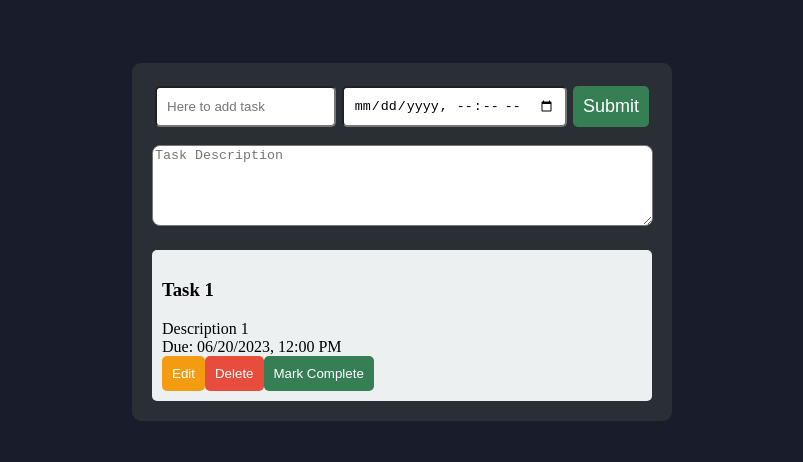
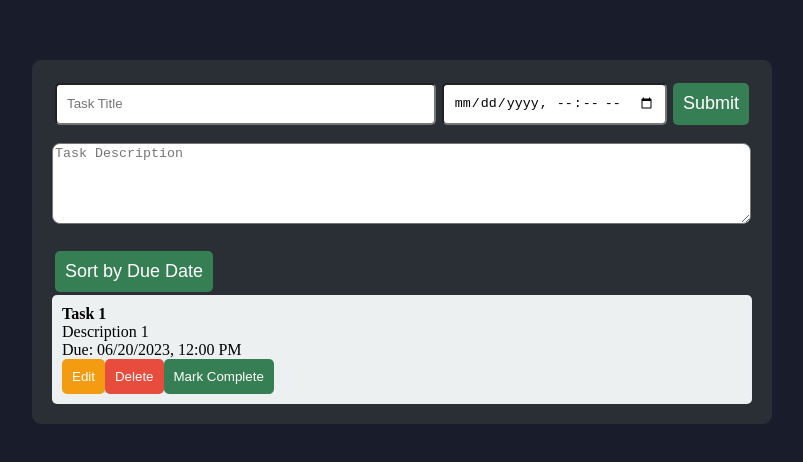
Before and after one commit to DuxEva/assignment, a plain HTML site: page week0/todo_list/index.html in a window 1280 px wide. Shown: the part 158-620 px from the top of the page, without its empty margins (238-1041 px from the left). Drawn offline with Linux system fonts and the light colour scheme.

Commit message:
add sort functionality

```diff
--- a/week0/day2.js
+++ b/week0/day2.js
@@ -127,9 +127,6 @@ console.log(filterByAge(people, 18));
 
 const compose = (...fns) => initialValue => fns.reduce((val, fn) => fn(val), initialValue);
 
-const addOne = (num) => num + 1;
-const double = (num) => num * 2;
 
-const addOneAndDouble = compose(double, addOne);
-
+const addOneAndDouble = compose(addOne, double);
 console.log(addOneAndDouble(2));
--- a/week0/todo_list/css.css
+++ b/week0/todo_list/css.css
@@ -3,6 +3,7 @@ html {
   background: #191d2b;
   margin: 0;
   padding: 0;
+  box-sizing: border-box;
 }
 
 body {
@@ -17,7 +18,7 @@ body {
   border-radius: 9px;
   padding: 20px;
   max-height: 85vh;
-  width: 500px;
+  width: 700px;
   overflow-y: auto;
   overflow-x: hidden;
 }
@@ -79,12 +80,8 @@ body {
   border-radius: 5px;
 }
 
-.task-title {
+strong{
   margin-bottom: 5px;
-}
-
-.task-description {
-  margin-bottom: 5px; /* Adjust spacing as needed */
 }
 
 .task-button {
@@ -143,3 +140,17 @@ button {
 .hidden {
   display: none;
 }
+
+.sort-button{
+  background: #367e54;
+  color: white;
+  padding: 10px;
+  outline: none;
+  border: none;
+  cursor: pointer;
+  font-size: 18px;
+}
+
+.sort-button:hover {
+  background: #27ae60;
+}
--- a/week0/todo_list/index.html
+++ b/week0/todo_list/index.html
@@ -14,15 +14,9 @@
             id="title"
             class="header-item"
             type="text"
-            placeholder="Here to add task"
-            required
+            placeholder="Task Title"
           />
-          <input
-            id="dueDate"
-            class="header-item"
-            type="datetime-local"
-            required
-          />
+          <input id="dueDate" class="header-item" type="datetime-local" />
           <button
             class="header-item add-button"
             type="button"
@@ -34,13 +28,13 @@
         <textarea
           name="description"
           id="description"
-          cols="250"
+          cols="50"
           rows="5"
           placeholder="Task Description"
           class="description"
-          required
         ></textarea>
       </form>
+      <button class="header-item sort-button">Sort by Due Date</button>
       <div id="taskList" class="task-list"></div>
     </div>
     <script src="./script.js"></script>
--- a/week0/todo_list/script.js
+++ b/week0/todo_list/script.js
@@ -1,6 +1,15 @@
 "use strict";
+
 // Define tasks array
 let tasks = [];
+const sortButton = document.querySelector(".sort-button");
+
+// Add event listener to sort button
+
+sortButton.addEventListener("click", function () {
+  sortTasksByDate();
+  renderTasks();
+})
 
 function addTask(title, description, dueDate) {
   const task = {
@@ -26,6 +35,12 @@ function formatDate(dateString) {
   return date.toLocaleDateString("en-US", options);
 }
 
+function sortTasksByDate() {
+  tasks.sort((a, b) => {
+    return new Date(a.dueDate) - new Date(b.dueDate);
+  });
+}
+
 function renderTasks() {
   const taskList = document.getElementById("taskList");
   taskList.innerHTML = "";
@@ -34,7 +49,7 @@ function renderTasks() {
     const taskItem = document.createElement("div");
     taskItem.classList.add("task-item");
 
-    const taskTitle = document.createElement("h3");
+    const taskTitle = document.createElement("strong");
     taskTitle.textContent = task.title;
     taskItem.appendChild(taskTitle);
 
@@ -167,3 +182,5 @@ document.getElementById("taskForm").addEventListener("submit", addTaskFrom);
 
 // Initial task added for demonstration
 addTask("Task 1", "Description 1", "2023-06-20T12:00");
+
+// Function to sort tasks by due date
```
